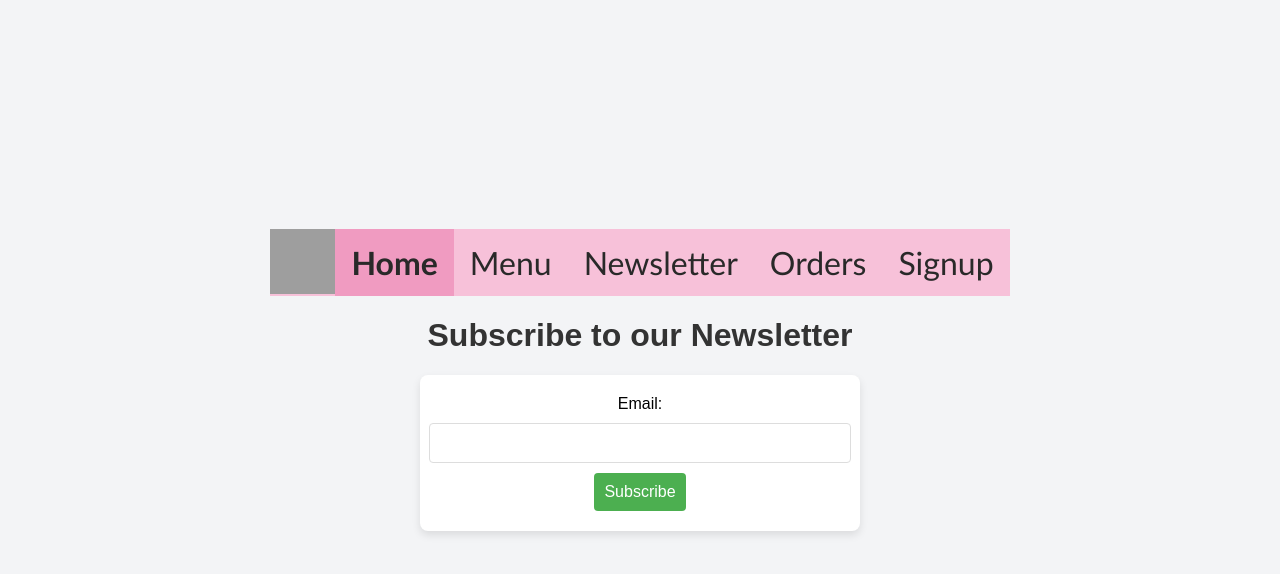
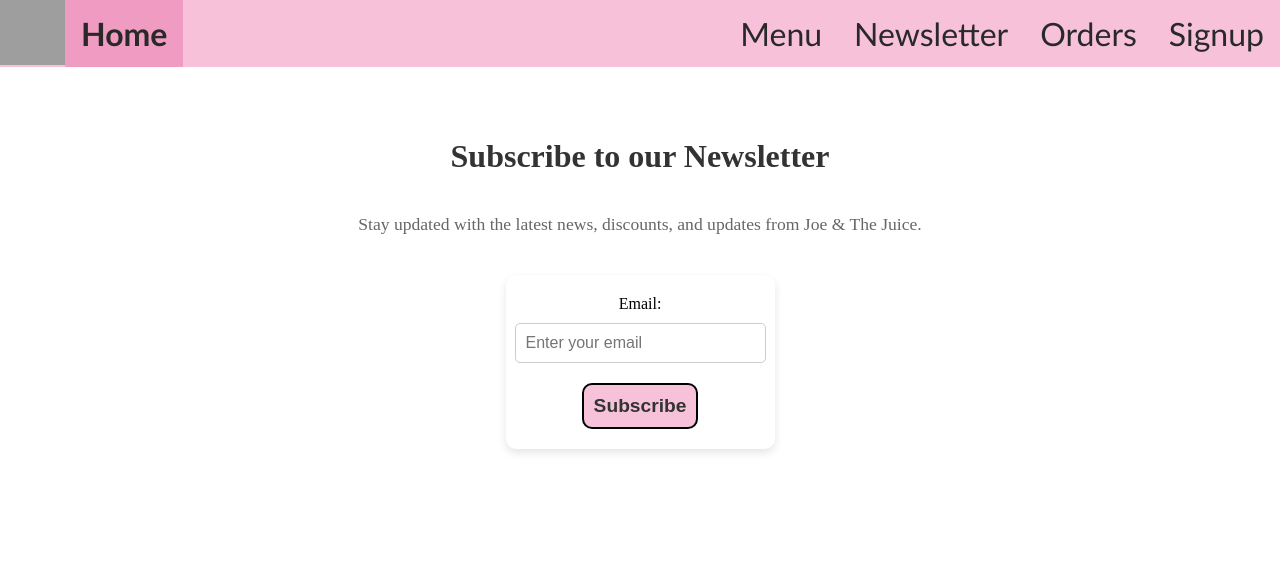
Before and after one commit to LumaGinge/DIS, a website: page public/newsletter.html in a window 1280 px wide. Drawn offline with Linux system fonts and the light colour scheme; grey boxes are pictures that could not be loaded.

Commit message:
newsletter side udseende fix

```diff
--- a/public/newsletter.html
+++ b/public/newsletter.html
@@ -7,10 +7,10 @@
     <link rel="stylesheet" href="./styles/global.css">
     <link rel="stylesheet" href="./styles/newsletter.css">
 </head>
-<body>
-
+<body id="newsletter-page">
+    <!-- Navigation Bar -->
     <ul>
-        <li> <img src="https://res.cloudinary.com/dlmwcu9am/image/upload/v1731249042/cdn-example/joelogo.svg" alt="logo" class="joelogo"> </li>
+        <li><img src="https://res.cloudinary.com/dlmwcu9am/image/upload/v1731249042/cdn-example/joelogo.svg" alt="logo" class="joelogo"></li>
         <li><a href="/" class="active">Home</a></li>
         <li style="float:right"><a href="./signup.html">Signup</a></li>
         <li style="float:right"><a href="./orders.html">Orders</a></li>
@@ -18,13 +18,18 @@
         <li style="float:right"><a href="./menu.html">Menu</a></li>
     </ul>
 
+    <!-- Newsletter Section -->
+    <div class="center">
         <h1>Subscribe to our Newsletter</h1>
+        <p>Stay updated with the latest news, discounts, and updates from Joe & The Juice.</p>
+
         <form id="newsletter-form">
             <label for="email">Email:</label>
-        <input type="email" id="email" name="email" required>
+            <input type="email" id="email" name="email" placeholder="Enter your email" required>
             <button type="submit">Subscribe</button>
         </form>
         <div id="message-box"></div>
+    </div>
 
     <script src="./scripts/newsletter.js"></script>
 </body>
--- a/public/scripts/signup.js
+++ b/public/scripts/signup.js
@@ -1,11 +1,14 @@
 document.getElementById('registerForm').addEventListener('submit', function(event) {
     event.preventDefault();
+    const countryCode = document.getElementById('countryCode').value;
+    const phoneNumber = document.getElementById('phoneNumber').value;
+    const fullPhoneNumber = countryCode + phoneNumber;
 
     const user = {
         firstName: document.getElementById('firstName').value,
         lastName: document.getElementById('lastName').value,
         email: document.getElementById('email').value,
-        phoneNumber: document.getElementById('phoneNumber').value,
+        phoneNumber: fullPhoneNumber,
         password: document.getElementById('password').value,
     };
 
--- a/public/styles/newsletter.css
+++ b/public/styles/newsletter.css
@@ -1,67 +1,55 @@
-body {
-    font-family: Arial, sans-serif;
-    display: flex;
-    justify-content: center;
-    align-items: center;
-    flex-direction: column;
-    height: 100vh;
-    margin: 0;
-    background-color: #f3f4f6;
-  }
-
-  h1 {
-    color: #333;
-  }
-
+/* General Form Styling */
 form {
   display: flex;
-    flex-direction: column;
-    align-items: center;
-    width: 100%;
+  flex-direction: column; /* Stack children vertically */
+  align-items: center; /* Horizontally center children */
+  margin: 20px auto;
   max-width: 400px;
   padding: 20px;
-    background-color: white;
-    border-radius: 8px;
+  background-color: white; /* Matches other page sections */
+  border-radius: 10px;
   box-shadow: 0 4px 8px rgba(0, 0, 0, 0.1);
 }
 
-  input[type="email"] {
+/* Input Field Styling */
+form input[type="email"] {
+  width: 100%;
   padding: 10px;
   margin: 10px 0;
-    width: 100%;
-    font-size: 16px;
-    border: 1px solid #ddd;
-    border-radius: 4px;
+  border: 1px solid #ccc;
+  border-radius: 5px;
+  font-size: 1em;
 }
 
-  button {
-    padding: 10px;
-    background-color: #4CAF50;
-    color: white;
-    font-size: 16px;
+/* Centered Submit Button Styling */
+form button {
+  padding: 10px 30px;
+  background-color: #f7c1d9; /* Matches the theme colors */
+  color: #333;
   border: none;
-    border-radius: 4px;
+  border-radius: 5px;
+  font-size: 1.2em;
   cursor: pointer;
-    transition: background-color 0.3s;
+  transition: background-color 0.3s, transform 0.3s;
+  text-align: center;
+  margin-top: 10px; /* Add space between input and button */
 }
 
-  button:hover {
-    background-color: #45a049;
+form button:hover {
+  background-color: #f088b7; /* Slightly darker hover effect */
+  transform: scale(1.05); /* Add hover scaling effect */
 }
 
-  #message-box {
-    margin-top: 20px;
-    padding: 10px;
-    border-radius: 4px;
-    font-weight: bold;
+/* Headings and Text */
+h1 {
+  font-size: 2em;
+  color: #333;
+  text-align: center;
 }
 
-  .success {
-    background-color: #e7f4e4;
-    color: #4CAF50;
+p {
+  font-size: 1.1em;
+  color: #666;
+  text-align: center;
+  margin-bottom: 20px;
 }
-
-  .error {
-    background-color: #fce4e4;
-    color: #e74c3c;
-  }
```
Also changed, not shown: Routes/loginRoutes.js (+31 -5 lines), public/signup.html (+9 -0 lines). Lines whose indentation alone changed are shown as unchanged.
